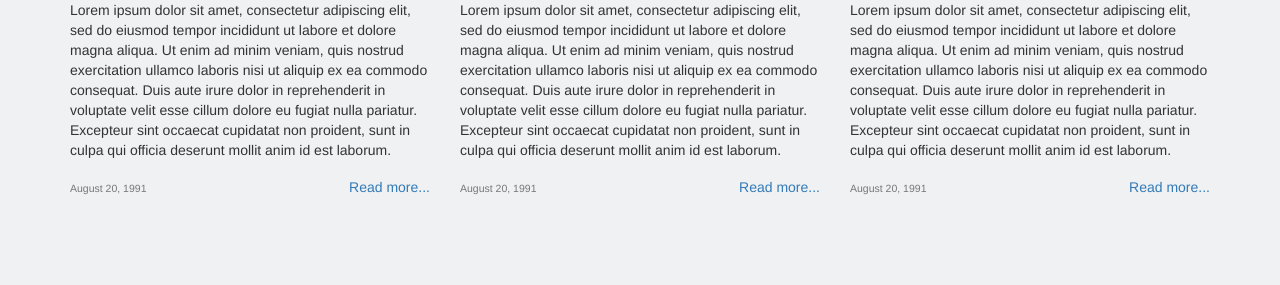
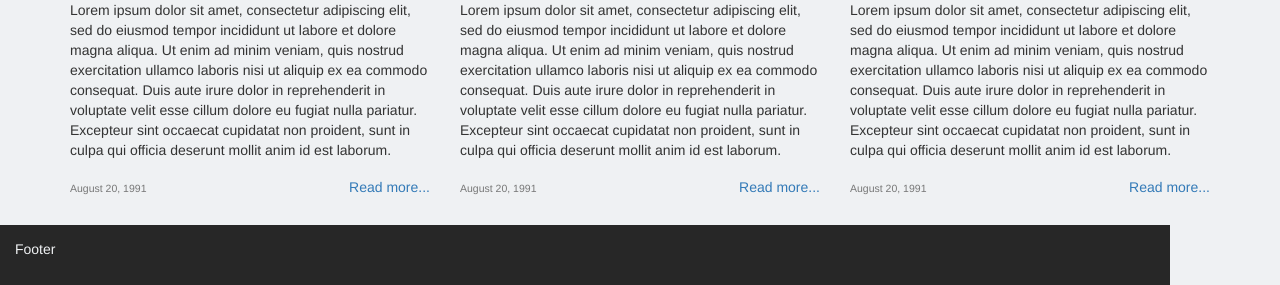
Before and after one commit to Arjay123/multi-user-blog, a Python web app: template templates/blog.html in a window 1280 px wide. Shown: the part 993-1278 px from the top of the page. Before the commit the page ends 1188 px from the top, so only its background shows below. Run offline with Jinja, Linux system fonts and the light colour scheme; the template is opened without the code that fills it, so the values that code supplies are empty; grey boxes labelled with a size stand in for pictures from a placeholder-image service; some libraries are stand-ins or nearby versions.

Commit message:
add footer

```diff
--- a/css/style.css
+++ b/css/style.css
@@ -7,11 +7,16 @@
 	blue: #009FB7;
 
 */
+
+html {
+  position: relative;
+  min-height: 100%;
+}
+
 body{
 	background-color: #EFF1F3;
+	margin-bottom: 60px;
 }
-
-
 
 .row-eq-height {
   display: -webkit-box;
@@ -25,6 +30,16 @@ body{
 	color: #EFF1F3;
 	padding-top: 1em;
 	padding-bottom: 3em;
+}
+
+.blog-footer {
+	position: absolute;
+	bottom: 0;
+    height: 60px;
+    background-color: #272727;
+	color: #EFF1F3;
+	padding-top: 1em;
+	padding-bottom: 1em;
 }
 
 .navbar {
@@ -101,3 +116,15 @@ body{
 .error {
 	color: red;
 }
+
+.tab-content {
+    border-left: 1px solid #ddd;
+    border-right: 1px solid #ddd;
+    border-bottom: 1px solid #ddd;
+    border-radius: 0 0 4px 4px;
+    padding: 10px;
+}
+
+.nav-tabs {
+    margin-bottom: 0;
+}
--- a/templates/base.html
+++ b/templates/base.html
@@ -31,7 +31,12 @@
 						<li class="active"><a class="nav-link" href="/">Home</a></li>
 						<li><a class="nav-link" href="#">Authors</a></li>
 						<li><a class="nav-link" href="#">About</a></li>
+
+						{% if not user %}
+
 						<li><a class="nav-link" href="#">Login/Signup</a></li>
+
+						{% endif %}
 					</ul>
 				</div>
 				<!-- /.navbar-collapse -->
@@ -55,6 +60,12 @@
 		{% endblock %}
 	</div>
 
+	<footer class="blog-footer">
+		<div class="container">
+			Footer
+		</div>
+	</footer>
+
 	<!-- jQuery (necessary for Bootstrap's JavaScript plugins) -->
     <script src="https://ajax.googleapis.com/ajax/libs/jquery/1.12.4/jquery.min.js"></script>
 
```
